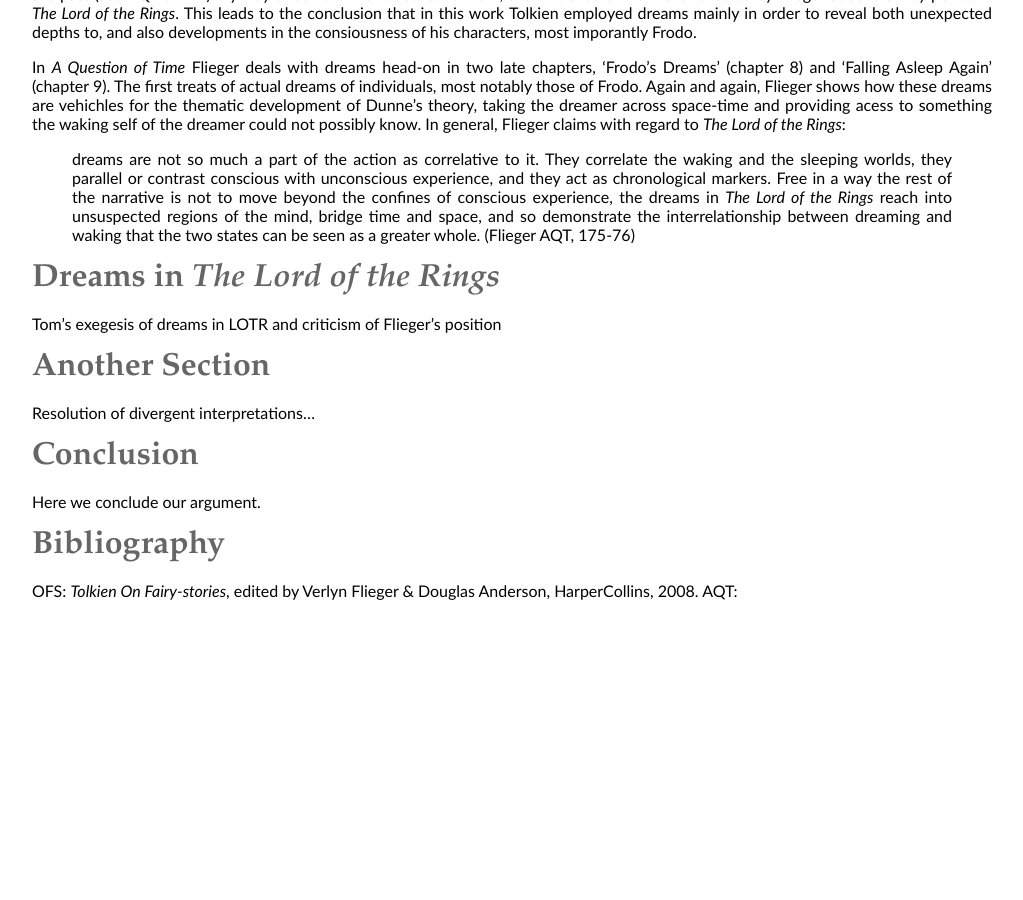
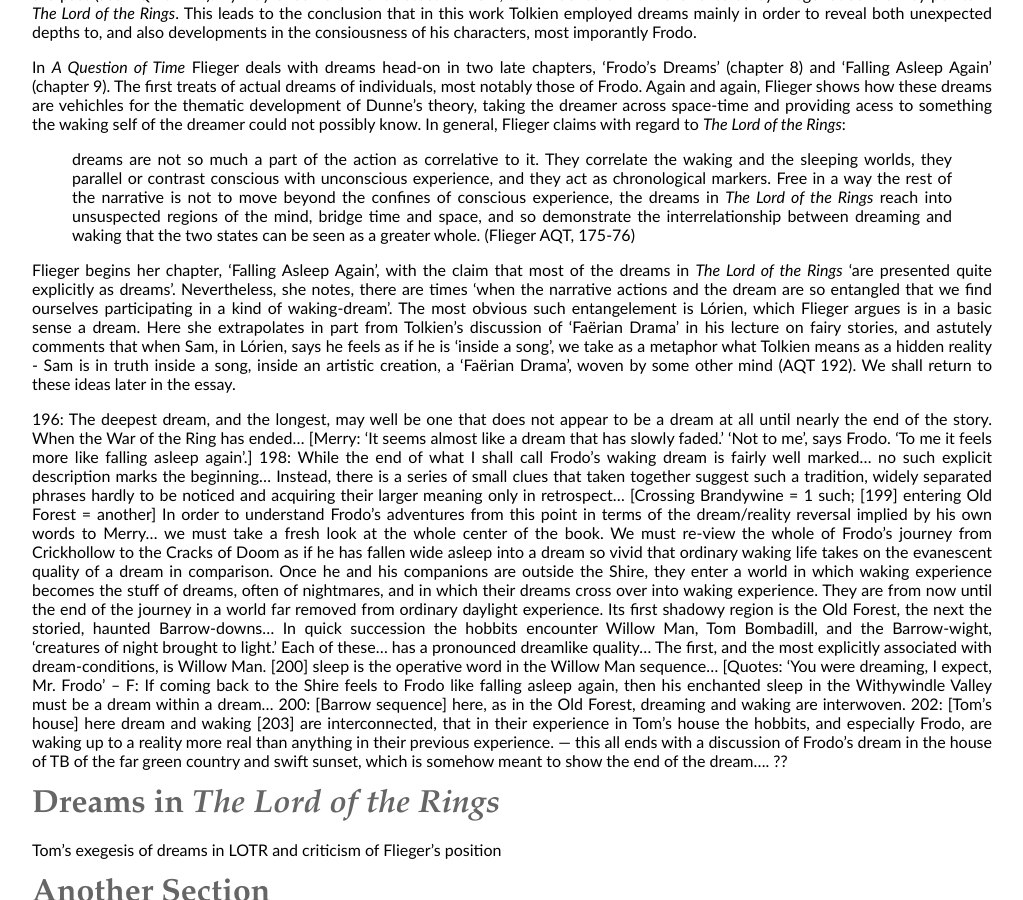
Before and after one commit to uoou/AWildernessOfDragons, a Jekyll site: the page built from essay.md, in a window 1280 px wide and 900 px high, scrolled down 1857 px. Shown: the whole window, without its empty margins (0-1023 px from the left). Built offline with Jekyll 4.4.1, drawn with Linux system fonts in a browser that asks for light colours; Markdown is read by kramdown in place of the engine named in the settings; before the commit the page ends 2489 px from its top, so only the background shows below that; some of the changed text lies outside the part shown.

Commit message:
Update essay.md

```diff
--- a/essay.md
+++ b/essay.md
@@ -11,7 +11,7 @@
 ####Contents
 Introduction
 *A Question of Time*
-Dreams in *LOTR* (Tom's Exegesis)
+Dreams in *LOTR* (Tom's exegesis)
 Resolution
 Conclusion
 
@@ -49,6 +49,15 @@
 
 >dreams are not so much a part of the action as correlative to it. They correlate the waking and the sleeping worlds, they parallel or contrast conscious with unconscious experience, and they act as chronological markers. Free in a way the rest of the narrative is not to move beyond the confines of conscious experience, the dreams in *The Lord of the Rings* reach into unsuspected regions of the mind, bridge time and space, and so demonstrate the interrelationship between dreaming and waking that the two states can be seen as a greater whole. (Flieger AQT, 175-76)
 
+Flieger begins her chapter, 'Falling Asleep Again', with the claim that  most of the dreams in *The Lord of the Rings* 'are presented quite explicitly as dreams'. Nevertheless, she notes, there are times 'when the narrative actions and the dream are so entangled that we find ourselves participating in a kind of waking-dream'. The most obvious such entangelement is Lórien, which Flieger argues is in a basic sense a dream. Here she extrapolates in part from Tolkien's discussion of ‘Faërian Drama’ in his lecture on fairy stories, and astutely comments that when Sam, in Lórien, says he feels as if he is ‘inside a song’, we take as a metaphor what Tolkien means as a hidden reality - Sam is in truth inside a song, inside an artistic creation, a ‘Faërian Drama’, woven by some other mind (AQT 192). We shall return to these ideas later in the essay.
+
+196: The deepest dream, and the longest, may well be one that does not appear to be a dream at all until nearly the end of the story. When the War of the Ring has ended… [Merry: ‘It seems almost like a dream that has slowly faded.’ ‘Not to me’, says Frodo. ‘To me it feels more like falling asleep again’.]
+198: While the end of what I shall call Frodo’s waking dream is fairly well marked… no such explicit description marks the beginning… Instead, there is a series of small clues that taken together suggest such a tradition, widely separated phrases hardly to be noticed and acquiring their larger meaning only in retrospect… [Crossing Brandywine = 1 such; [199] entering Old Forest = another] In order to understand Frodo’s adventures from this point in terms of the dream/reality reversal implied by his own words to Merry… we must take a fresh look at the whole center of the book. We must re-view the whole of Frodo’s journey from Crickhollow to the Cracks of Doom as if he has fallen wide asleep into a dream so vivid that ordinary waking life takes on the evanescent quality of a dream in comparison. Once he and his companions are outside the Shire, they enter a world in which waking experience becomes the stuff of dreams, often of nightmares, and in which their dreams cross over into waking experience. They are from now until the end of the journey in a world far removed from ordinary daylight experience. Its first shadowy region is the Old Forest, the next the storied, haunted Barrow-downs… In quick succession the hobbits encounter Willow Man, Tom Bombadill, and the Barrow-wight, ‘creatures of night brought to light.’ Each of these… has a pronounced dreamlike quality…
+The first, and the most explicitly associated with dream-conditions, is Willow Man. [200] sleep is the operative word in the Willow Man sequence… [Quotes: ‘You were dreaming, I expect, Mr. Frodo’ – F: If coming back to the Shire feels to Frodo like falling asleep again, then his enchanted sleep in the Withywindle Valley must be a dream within a dream…
+200: [Barrow sequence] here, as in the Old Forest, dreaming and waking are interwoven.
+202: [Tom’s house] here dream and waking [203] are interconnected, that in their experience in Tom’s house the hobbits, and especially Frodo, are waking up to a reality more real than anything in their previous experience.
+--- this all ends with a discussion of Frodo’s dream in the house of TB of the far green country and swift sunset, which is somehow meant to show the end of the dream…. ??
+
 
 
 ###Dreams in *The Lord of the Rings*
```
